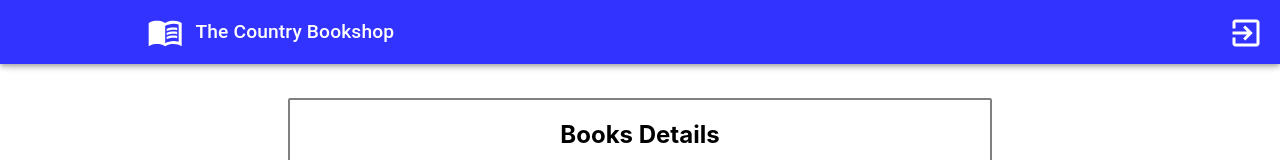
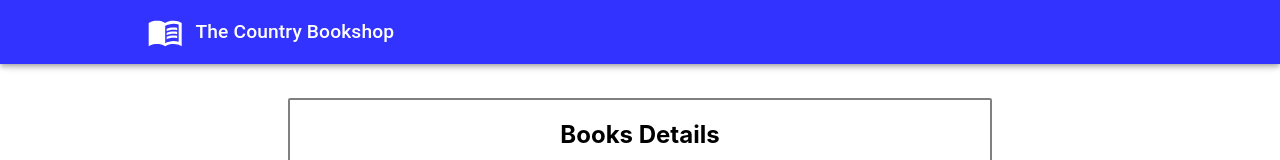
Before and after one commit to karthik-karotra/Online-Book-Store-FrontEnd-In-React-JS, a React (Create React App) app: page / in a window 1280 px wide. Shown: the top 160 px of the page. Built offline with nearby package versions, Linux system fonts and the light colour scheme.

Commit message:
REMOVED : Logout Icon

```diff
--- a/src/components/AdminTopNavigationBar.js
+++ b/src/components/AdminTopNavigationBar.js
@@ -26,19 +26,6 @@ const useStyles = makeStyles(theme => ({
             display: "block"
         }
     },
-    exitToApp: {
-        padding: "0 0 0 18%",
-        display: "inline-block",
-        position: "absolute",
-        top: "15px",
-        right: "16px",
-        fontSize: "36px",
-        [theme.breakpoints.up("sm")]: {
-            padding: "0 0 0 10%",
-            fontSize: "36px"
-        }
-
-    },
     sectionDesktop: {
         display: "none",
         [theme.breakpoints.up("md")]: {
@@ -65,7 +52,6 @@ export default function Header() {
                     <Typography className={classes.title} variant="h6" noWrap>
                         The Country Bookshop
                     </Typography>
-                    <ExitToApp edge="end" className={classes.exitToApp}/>
                 </Toolbar>
             </AppBar>
         </div>
```
